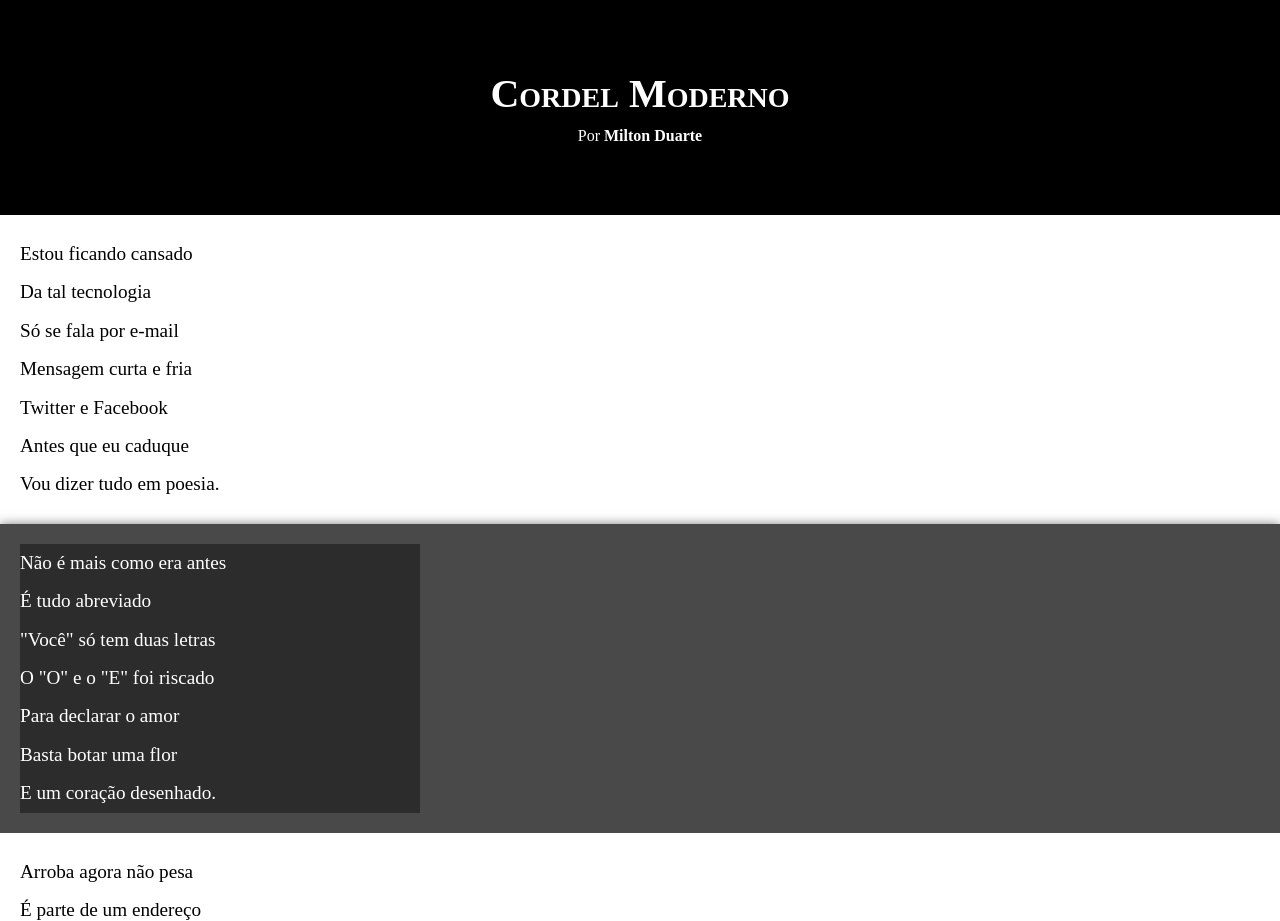
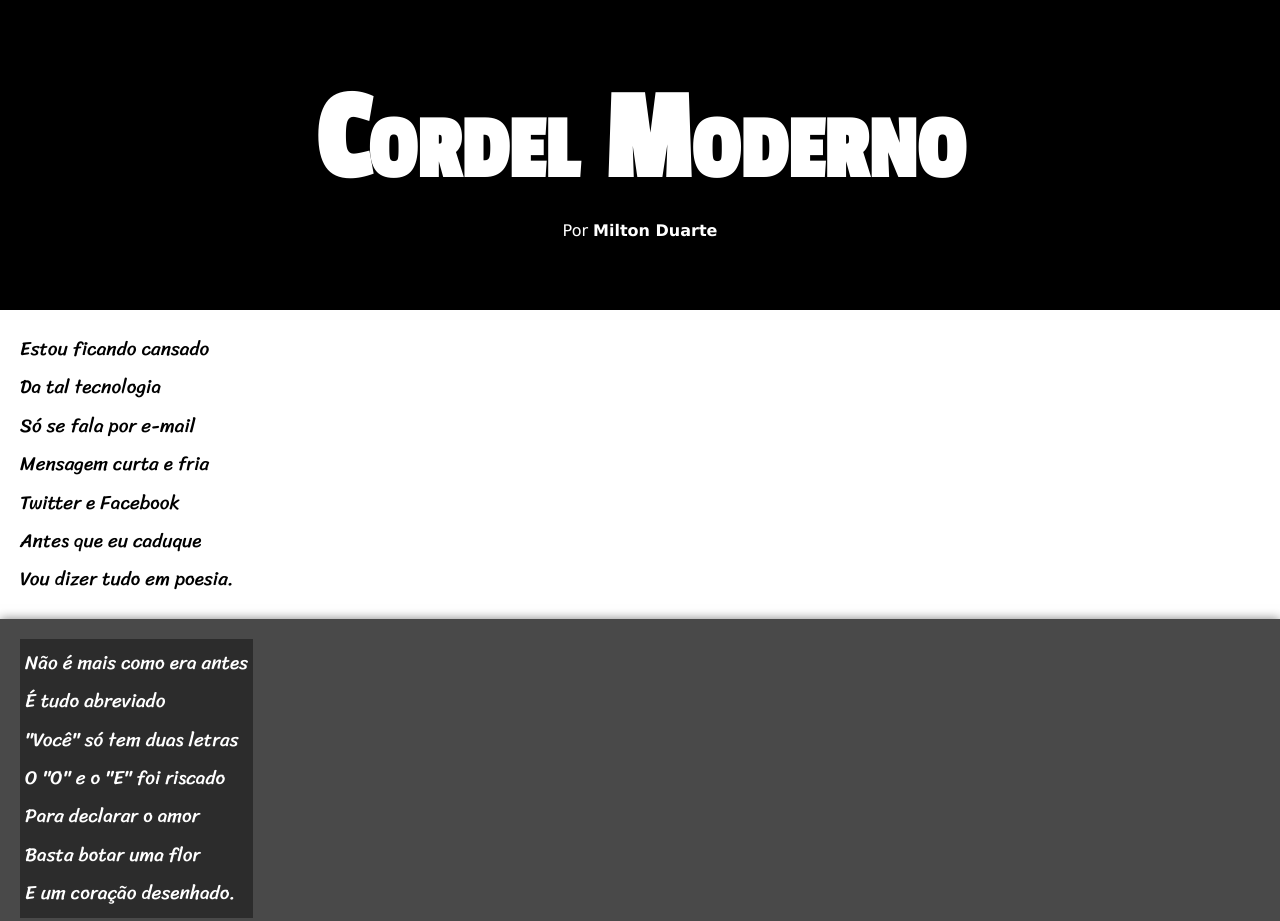
Before and after one commit to Carl-guy/html-css, a plain HTML site: page Exercícios/ex022b/index.html in a window 1280 px wide. Shown: the top 921 px of the page. Drawn offline with Linux system fonts and the light colour scheme.

Commit message:
atualização dos estilos

```diff
--- a/Exercícios/ex022b/estilo/style.css
+++ b/Exercícios/ex022b/estilo/style.css
@@ -1,4 +1,17 @@
 @charset "UTF-8";
+
+
+@import url('https://fonts.googleapis.com/css2?family=Josefin+Sans:ital,wght@0,100..700;1,100..700&family=Passion+One&family=Roboto+Mono:ital,wght@0,100..700;1,100..700&display=swap');
+
+
+@import url('https://fonts.googleapis.com/css2?family=Josefin+Sans:ital,wght@0,100..700;1,100..700&family=Passion+One&family=Roboto+Mono:ital,wght@0,100..700;1,100..700&family=Sriracha&display=swap');
+
+:root{
+
+    --fonte1: Verdana, 'Geneva', Tahoma, sans-serif;
+    --fonte2: 'Passion One', 'cursive';
+    --fonte3: 'Sriracha', 'cursive';
+}
 
 *{
 
@@ -7,9 +20,13 @@
     box-sizing: border-box;
 }
 
+
+
+
 html,body {
     min-height: 100vh;
     background-color: darkgray;
+    font-family: var(--fonte1);
 }
 
 header {
@@ -24,6 +41,8 @@
     margin-bottom: 10px;
     padding-top: 50px;
     font-variant: small-caps;
+    font-family: var(--fonte2);
+    font-size: 10vw;
 }
 
 header > p {
@@ -46,6 +65,8 @@
     padding-bottom: 10vh;
     line-height: 2em;
     padding-left: 30px;
+    font-family: var(--fonte3);
+    font-size: 3.5vw;
 }
 
 section.normal{
@@ -65,7 +86,8 @@
 }
 
 section.imagem p {
-    width: 400px;
+    display: inline-block;
+    padding: 5px;
     background-color: rgba(0, 0, 0, 0.404);
 
 
```
